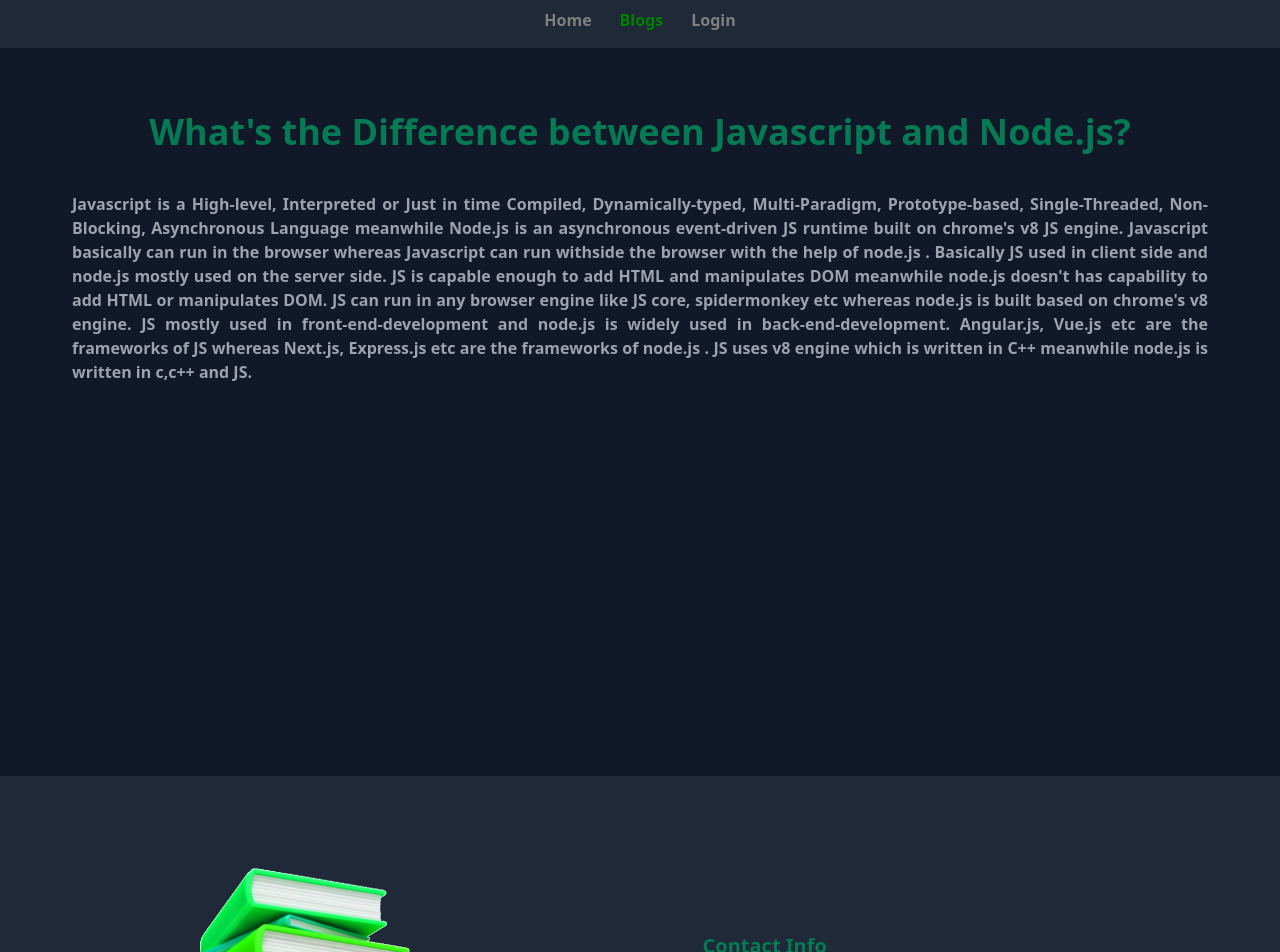
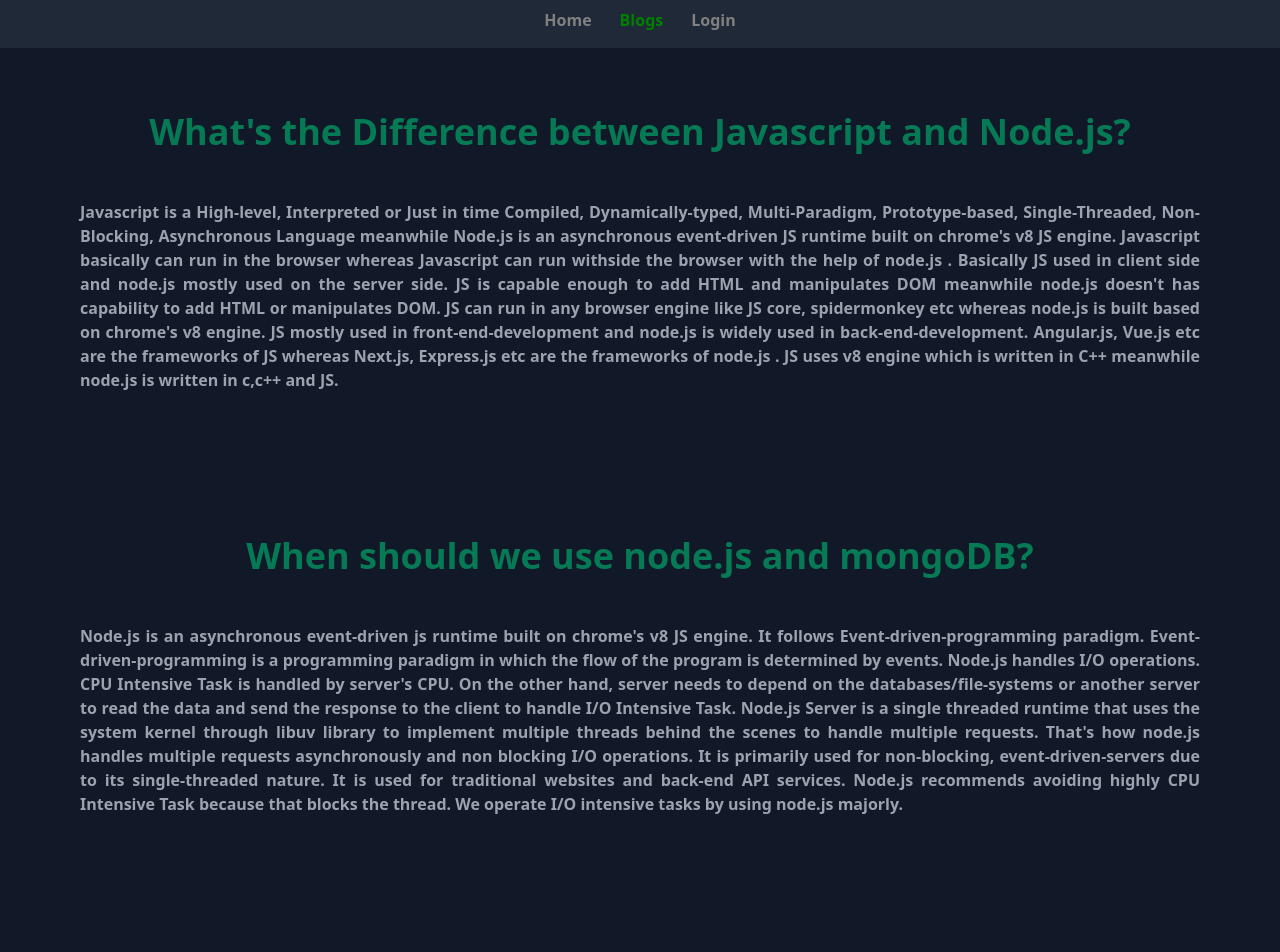
Before and after one commit to Omaralabdullah051/book-mart, a React (Create React App) app: page /blogs in a window 1280 px wide. Shown: the top 952 px of the page. Built offline with nearby package versions, Linux system fonts and the light colour scheme; no server answers.

Commit message:
second question added

```diff
--- a/src/Pages/Blogs/Blogs.js
+++ b/src/Pages/Blogs/Blogs.js
@@ -1,10 +1,12 @@
 import React from 'react';
 import Question1 from './Question1/Question1';
+import Question2 from './Question2/Question2';
 
 const Blogs = () => {
     return (
         <div>
             <Question1 />
+            <Question2 />
         </div>
     );
 };
--- a/src/Pages/Blogs/Question1/Question1.js
+++ b/src/Pages/Blogs/Question1/Question1.js
@@ -4,7 +4,7 @@
     return (
         <div className='text-green-600 font-bold mt-8 p-8'>
             <h3 className='text-center'>What's the Difference between Javascript and Node.js?</h3>
-            <p className='text-justify text-gray-400 p-10'>Javascript is a High-level, Interpreted or Just in time Compiled, Dynamically-typed, Multi-Paradigm, Prototype-based, Single-Threaded, Non-Blocking, Asynchronous Language meanwhile Node.js is an asynchronous event-driven JS runtime built on chrome's v8 JS engine. Javascript basically can run in the browser whereas Javascript can run withside the browser with the help of node.js . Basically JS used in client side and node.js mostly used on the server side. JS is capable enough to add HTML and manipulates DOM meanwhile node.js doesn't has capability to add HTML or manipulates DOM. JS can run in any browser engine like JS core, spidermonkey etc whereas node.js is built based on chrome's v8 engine. JS mostly used in front-end-development and node.js is widely used in back-end-development. Angular.js, Vue.js etc are the frameworks of JS whereas Next.js, Express.js etc are the frameworks of node.js . JS uses v8 engine which is written in C++ meanwhile node.js is written in c,c++ and JS.</p>
+            <p className='text-justify text-gray-400 p-12'>Javascript is a High-level, Interpreted or Just in time Compiled, Dynamically-typed, Multi-Paradigm, Prototype-based, Single-Threaded, Non-Blocking, Asynchronous Language meanwhile Node.js is an asynchronous event-driven JS runtime built on chrome's v8 JS engine. Javascript basically can run in the browser whereas Javascript can run withside the browser with the help of node.js . Basically JS used in client side and node.js mostly used on the server side. JS is capable enough to add HTML and manipulates DOM meanwhile node.js doesn't has capability to add HTML or manipulates DOM. JS can run in any browser engine like JS core, spidermonkey etc whereas node.js is built based on chrome's v8 engine. JS mostly used in front-end-development and node.js is widely used in back-end-development. Angular.js, Vue.js etc are the frameworks of JS whereas Next.js, Express.js etc are the frameworks of node.js . JS uses v8 engine which is written in C++ meanwhile node.js is written in c,c++ and JS.</p>
         </div>
     );
 };
--- /dev/null
+++ b/src/Pages/Blogs/Question2/Question2.js
@@ -0,0 +1,14 @@
+import React from 'react';
+
+const Question2 = () => {
+    return (
+        <div className='text-green-600 font-bold  mt-8 p-8'>
+            <h3 className='text-center'>When should we use node.js and mongoDB?</h3>
+            <p className='text-justify text-gray-400 p-12'>Node.js is an asynchronous event-driven js runtime built on chrome's v8 JS engine. It follows Event-driven-programming paradigm. Event-driven-programming is a programming paradigm in which the flow of the program is determined by events. Node.js handles I/O operations. CPU Intensive Task is handled by server's CPU. On the other hand, server needs to depend on the databases/file-systems or another server to read the data and send the response to the client to handle I/O Intensive Task. Node.js Server is a single threaded runtime that uses the system kernel through libuv library to implement multiple threads behind the scenes to handle multiple requests. That's how node.js handles multiple requests asynchronously and non blocking I/O operations. It is primarily used for non-blocking, event-driven-servers due to its single-threaded nature. It is used for traditional websites and back-end API services. Node.js recommends avoiding highly CPU Intensive Task because that blocks the thread. We operate I/O intensive tasks by using node.js majorly.
+
+            </p>
+        </div>
+    );
+};
+
+export default Question2;
```
